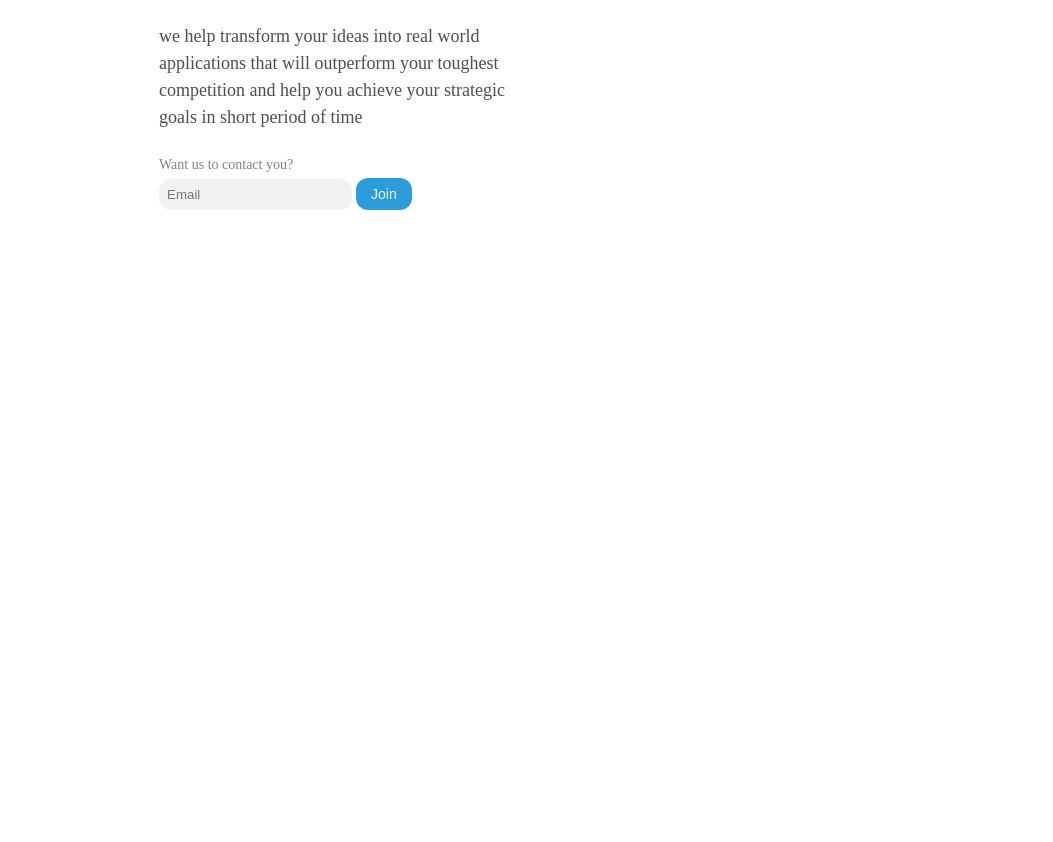
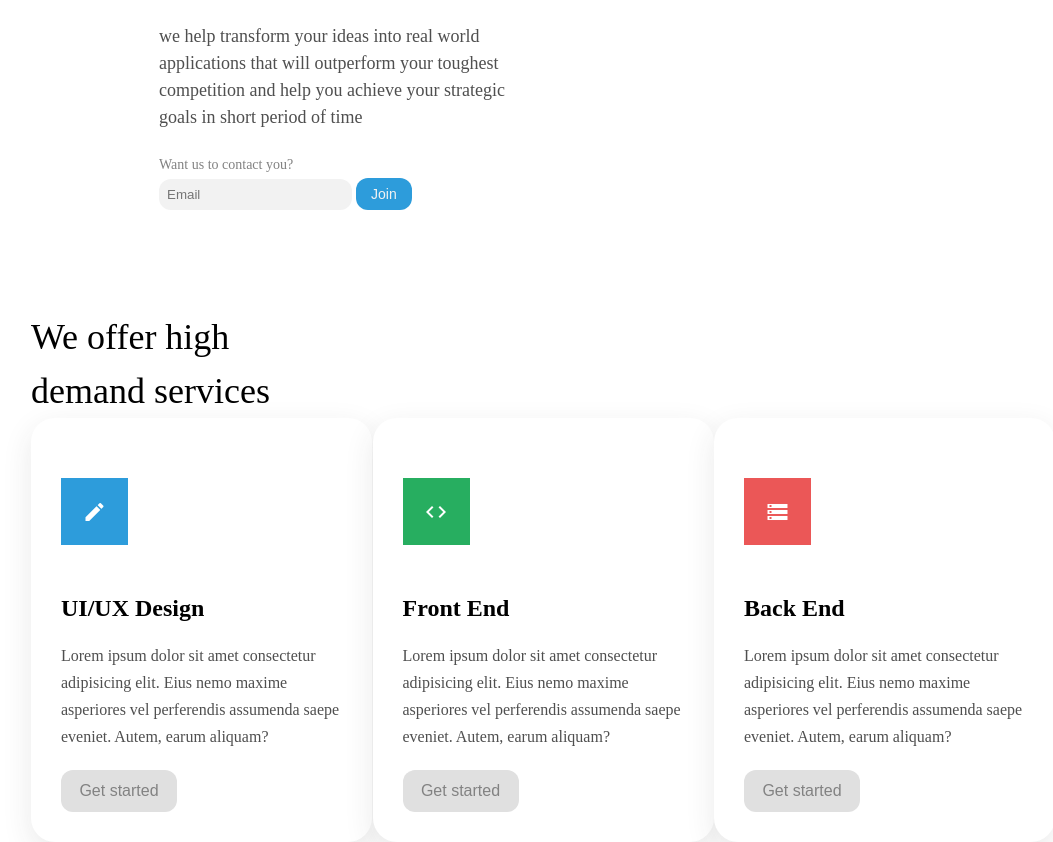
Before and after one commit to venky-cs/Edie-homepage, a plain HTML site: page index.html in a window 1280 px wide. Shown: the part 878-1720 px from the top of the page, without its empty margins (97-1150 px from the left). Before the commit the page ends 1188 px from the top, so only its background shows below. Drawn offline with Linux system fonts and the light colour scheme.

Commit message:
'create-service-section'

```diff
--- a/index.html
+++ b/index.html
@@ -1,12 +1,15 @@
 <!DOCTYPE html>
 <html lang="en">
+
 <head>
     <meta charset="UTF-8">
     <meta name="viewport" content="width=device-width, initial-scale=1.0">
     <title>edie-homepage</title>
+    <link rel="stylesheet" href="https://fonts.googleapis.com/icon?family=Material+Icons">
     <link rel="stylesheet" href="style.css">
     <link rel="shortcut icon" href="./images/devchallenges.png" type="image/x-icon">
 </head>
+
 <body>
     <header>
         <nav>
@@ -29,7 +32,8 @@
             Story,emotion and purpose
         </h2>
 
-        <p>we help transform your ideas into real world applications that will outperform your toughest competition and help you achieve your strategic goals in short period of time</p>
+        <p>we help transform your ideas into real world applications that will outperform your toughest competition and
+            help you achieve your strategic goals in short period of time</p>
 
         <div class="search">
             <p>Want us to contact you?</p>
@@ -39,5 +43,57 @@
     </div>
 
 
+    <div class="container">
+        <section class="services">
+            <h3>We offer high demand services</h3>
+            <div class="cards">
+                <div class="card">
+                    <div class="card-icon">
+                        <span class="material-icons">
+                            create
+                        </span>
+                    </div>
+                    <h4 class="card-title">UI/UX Design</h4>
+                    <p class="card-detail">
+                        Lorem ipsum dolor sit amet consectetur adipisicing elit. Eius nemo maxime asperiores vel
+                        perferendis assumenda saepe eveniet. Autem, earum aliquam?
+                    </p>
+                    <button class="card-button">Get started</button>
+                </div>
+
+                <div class="card">
+                    <div class="card-icon">
+                        <span class="material-icons">
+                            code
+                        </span>
+                    </div>
+
+                    <h4 class="card-title">Front End</h4>
+                    <p class="card-detail">
+                        Lorem ipsum dolor sit amet consectetur adipisicing elit. Eius nemo maxime asperiores vel perferendis assumenda saepe eveniet. Autem, earum aliquam?
+                    </p>
+                    <button class="card-button">Get started</button>
+                </div>
+
+                <div class="card">
+                    <div class="card-icon">
+                        <span class="material-icons">
+                            storage
+                        </span>
+                    </div>
+
+                    <h4 class="card-title">Back End</h4>
+                    <p class="card-detail">
+                        Lorem ipsum dolor sit amet consectetur adipisicing elit. Eius nemo maxime asperiores vel
+                        perferendis assumenda saepe eveniet. Autem, earum aliquam?
+                    </p>
+                    <button class="card-button">Get started</button>
+                </div>
+            </div>
+        </section>
+    </div>
+
+
 </body>
+
 </html>
--- a/style.css
+++ b/style.css
@@ -5,6 +5,9 @@
 }
 body{
     line-height: 27px;
+    max-width: 1400px;
+    margin: 0 auto;
+    overflow-x: hidden;
 }
 
 header{
@@ -90,3 +93,71 @@ nav ul li a{
     color: #f2f2f2;
     border: none;
 }
+
+/* section */
+
+.container{
+    width: 80%;
+    margin: 0 auto;
+}
+.services h3{
+    width: 300px;
+    line-height:54px;
+    font-weight: 500;
+    font-size: 36px;
+}
+.cards{
+    display: flex;
+    justify-content:space-between;
+}
+.card{
+    width: 341px;
+    background-color: #ffffff;
+    box-shadow: 0px 10px 30px rgba(51,51,51,0.1);
+    border-radius: 24px;
+    padding: 30px;
+}
+.card .card-icon{
+    width: 67px;
+    height:67px;
+    background-color: #27ae60;
+    margin: 30px 0;
+}
+.card-icon span{
+    color: white;
+    height: 100%;
+    display:grid;
+    place-items: center;
+
+}
+.card:first-child .card-icon{
+    background-color: #2d9cdb;
+}
+.card:last-child .card-icon{
+    background-color: #eb5757;
+}
+.card-title{
+    font-weight: 700;
+    font-size:24px;
+    padding: 20px 0;
+}
+.card-detail{
+    font-weight: 400;
+    font-size: 16px;
+    color: #4f4f4f;
+    margin-bottom:20px
+}
+.card-button{
+    width: 116px;
+    height: 42px;
+    background-color: #e0e0e0;
+    border-radius: 12px;
+    border: none;
+    font-weight: 500;
+    font-size: 16px;
+    color:#828282;
+}
+.card-button:active{
+    color: #ffffff;
+    background-color: #2d9cdb;
+}
```
